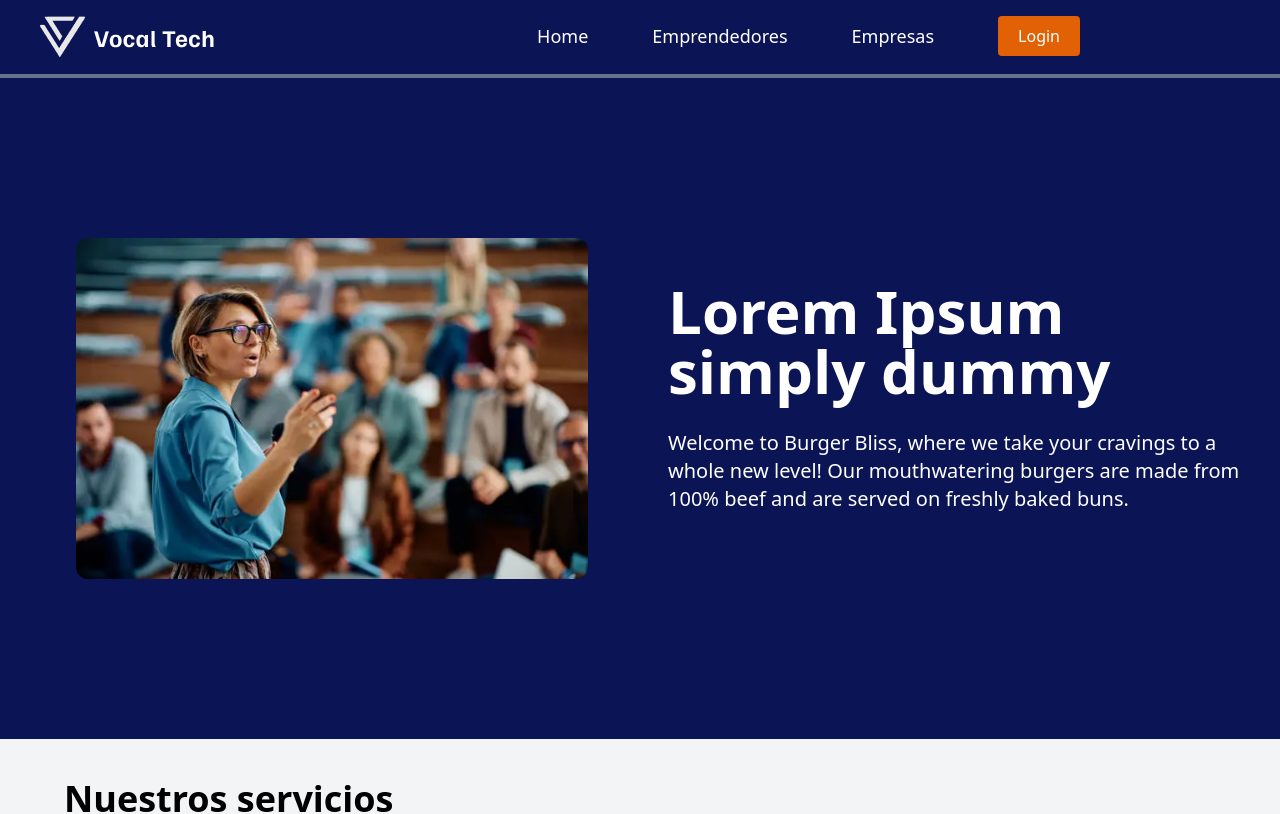
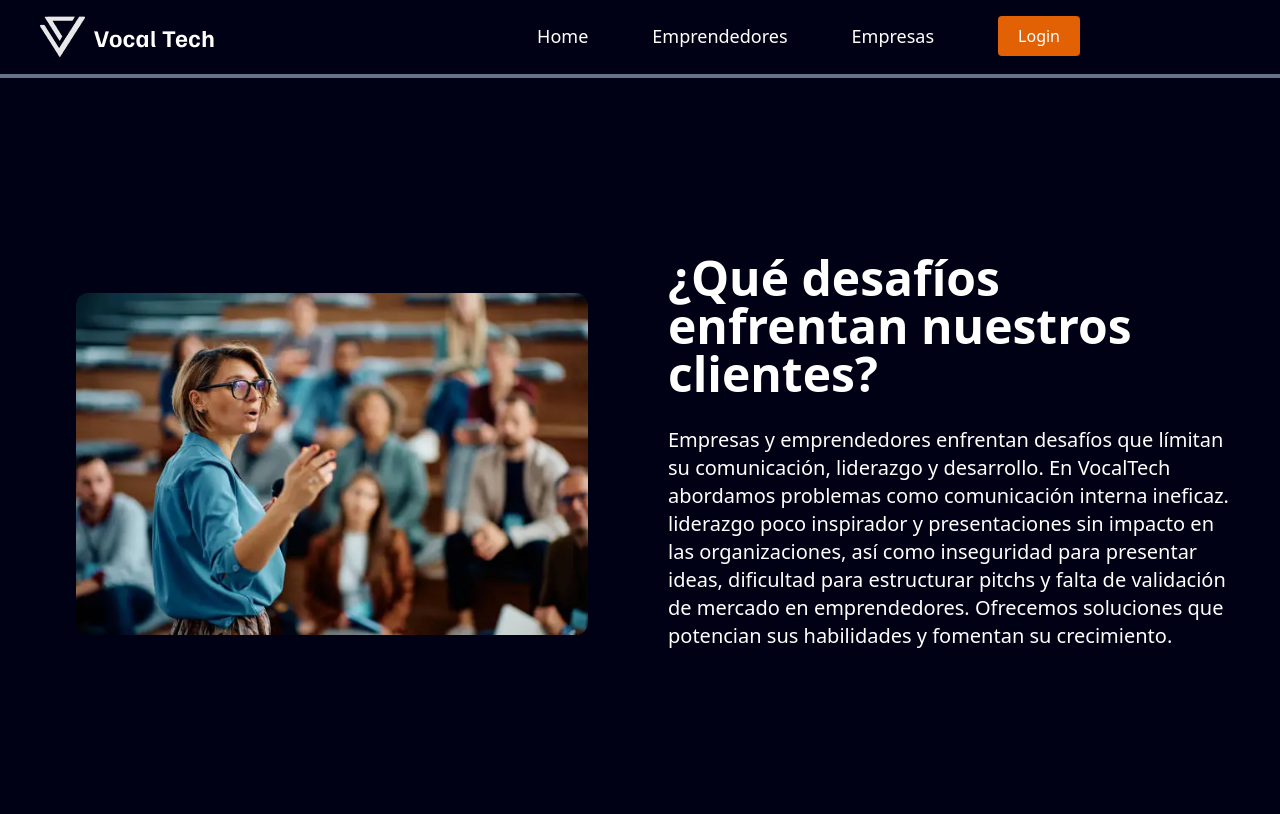
Before and after one commit to No-Country-simulation/h4-02-vocaltech, a React (Vite) app in the folder front/: page / in a window 1280 px wide. Shown: the top 814 px of the page. Built offline with nearby package versions, Linux system fonts and the light colour scheme.

Commit message:
fix home

```diff
--- a/front/src/pages/home.tsx
+++ b/front/src/pages/home.tsx
@@ -18,13 +18,17 @@ const Home = () => {
           />
         </div>
         <div className='text-white pb-10 max-w-xl'>
-          <h1 className='text-6xl pb-3 font-bold my-4'>
-            Lorem Ipsum simply dummy
+          <h1 className='text-5xl pb-3 font-bold my-4'>
+            ¿Qué desafíos enfrentan nuestros clientes?
           </h1>
           <p className='text-xl'>
-            Welcome to Burger Bliss, where we take your cravings to a whole new
-            level! Our mouthwatering burgers are made from 100% beef and are
-            served on freshly baked buns.
+            Empresas y emprendedores enfrentan desafíos que límitan su
+            comunicación, liderazgo y desarrollo. En VocalTech abordamos
+            problemas como comunicación interna ineficaz. liderazgo poco
+            inspirador y presentaciones sin impacto en las organizaciones, así
+            como inseguridad para presentar ideas, dificultad para estructurar
+            pitchs y falta de validación de mercado en emprendedores. Ofrecemos
+            soluciones que potencian sus habilidades y fomentan su crecimiento.
           </p>
         </div>
       </div>
--- a/front/tailwind.config.js
+++ b/front/tailwind.config.js
@@ -8,7 +8,7 @@ export default {
     extend: {
       colors: {
         primary: "#CE9DF9",
-        azul: "#0B1455",
+        azul: "#000115",
         anaranjado: "#E26105",
         negro: "#151419",
         anaranjado_claro: "#FFC107",
```
